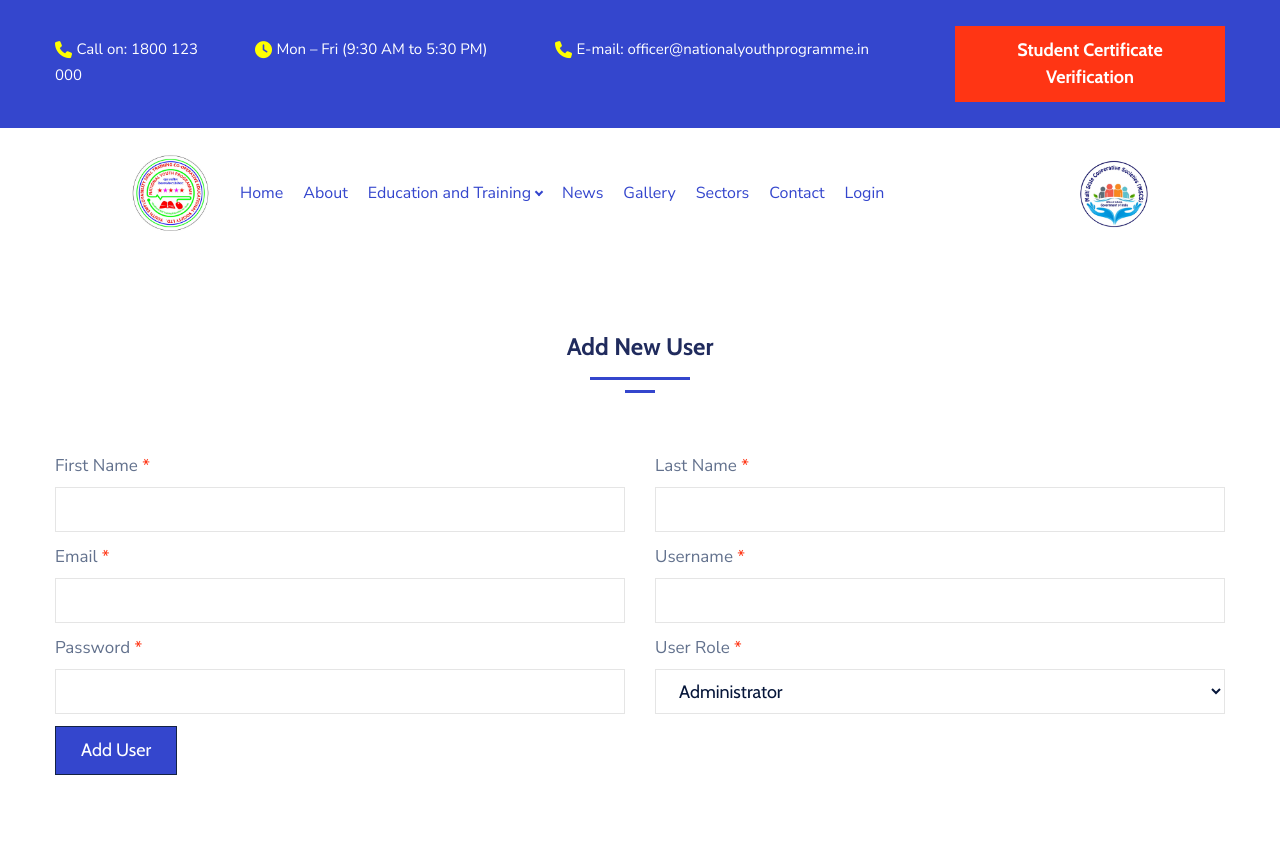
After one commit to Techno-Official/Nationalyouthprogramme, a Django app: page /add_new_user in a window 1280 px wide. The commit adds this page. Run offline with Django 3.2, Linux system fonts and the light colour scheme; data comes from the database, SQL or seed files in the repository; both versions use the stored data as it was after the commit; some libraries are stand-ins or nearby versions.

Commit message:
added user creation form

```diff
--- a/Nationalyouthprogramme/settings.py
+++ b/Nationalyouthprogramme/settings.py
@@ -116,6 +116,9 @@ USE_TZ = True
 STATIC_URL = '/static/'
 MEDIA_URL = "/image/download/"
 MEDIA_ROOT = BASE_DIR
+STATICFILES_DIRS=[
+    BASE_DIR / "static"
+]
 
 # Default primary key field type
 # https://docs.djangoproject.com/en/3.2/ref/settings/#default-auto-field
--- a/Nationalyouthprogramme/urls.py
+++ b/Nationalyouthprogramme/urls.py
@@ -13,6 +13,7 @@ from . import settings
 urlpatterns = [
     path('admin/', admin.site.urls),
     path('',homepage,name='homepage'),
+    path('add_new_user', add_new_user,name='add_new_user'),
     path('dologin', user_login,name='dologin'),
     path('user_logout',user_logout,name='user_logout'),
     path('forgot_password',forgot_password,name='forgot_password'),
--- a/nationalyouth/templates/Main/header.html
+++ b/nationalyouth/templates/Main/header.html
@@ -184,9 +184,8 @@
                         Administration</a>
                         <div class="dropdown-menu hdMainDropdown desktopDropOnHover">
                            <ul class="list-unstyled mb-0 hdDropdownList">
-                              <!-- <li><a class="dropdown-item" href="/e_finance_and_accounts">E-Finance and
-                                 Accounts</a>
-                                 </li> -->
+                              <li><a class="dropdown-item" href="/add_new_user">Add New User</a>
+                                 </li>
                               <li><a class="dropdown-item" href="/e_office_accounts">E-Office Accounts</a>
                               </li>
                               <!-- <li><a class="dropdown-item" href="/e_office_student_register">E-Office Students
--- /dev/null
+++ b/nationalyouth/templates/internal/add_new_user.html
@@ -0,0 +1,93 @@
+<!--
+   Made By -: Techzniczone
+   website - :https://www.techzniczone.com/
+   email - :techzniczone@gmail.com
+   -->
+<!-------------------------------------- E Office File Sanction Registration Page ------------------->
+<!--------------------------------------------------------------------------------------------------->
+{% extends 'Main/base.html' %} {% block main_content %} {% load static %}
+<div class="phStickyWrap">
+    {% include 'Main/header.html' %}
+</div>
+
+<body>
+    <div class="d-lg-flex half">
+        <div class="container">
+            <div class="row align-items-center justify-content-center">
+                <div class="col-lg-12 col-md-12 col-sm-6 py-5 pt-15 pb-15">
+                    <center>
+                        <h3 id="e_office_file_sanction">Add New User</h3>
+
+                        <div style="display: flex; flex-direction: column; align-items: center;">
+                            <div style="width: 100px; height: 3px; background-color: #3446CD; margin-bottom: 10px;">
+                            </div>
+                            <div style="width: 30px; height: 3px; background-color: #3446CD; margin-bottom: 60px;">
+                            </div>
+                        </div>
+                    </center>
+                    <!-- <center>
+                  <p class="mb-4">Error Message Comes Here</p>
+                  </center> -->
+                  {% include 'Main/error_messages.html' %}
+
+                    <form method="post">
+                        {% csrf_token %}
+                        <div class="row">
+                            <div class="col-md-6">
+                                <div class="form-group first">
+                                    <label>First Name <span class="text-danger">*</span></label>
+                                    <input value="{{value.fname}}" name="fname" type="text" class="form-control" />
+                                </div>
+                            </div>
+                            <div class="col-md-6">
+                                <div class="form-group first">
+                                    <label>Last Name <span class="text-danger">*</span></label>
+                                    <input value="{{value.lname}}" name="lname" type="text" class="form-control" />
+                                </div>
+                            </div>
+                        </div>
+                        <div class="row">
+                            <div class="col-md-6">
+                                <div class="form-group first">
+                                    <label>Email <span class="text-danger">*</span></label>
+                                    <input value="{{value.email}}" name="email" type="email" class="form-control" />
+                                </div>
+                            </div>
+                            <div class="col-md-6">
+                                <div class="form-group first">
+                                    <label>Username <span class="text-danger">*</span></label>
+                                    <input value="{{value.username}}" name="username" type="text" class="form-control" />
+                                </div>
+                            </div>
+                        </div>
+                        <div class="row">
+                            <div class="col-md-6">
+                                <div class="form-group first">
+                                    <label>Password <span class="text-danger">*</span></label>
+                                    <input name="password" type="password" class="form-control" />
+                                </div>
+                            </div>
+                            <div class="col-md-6">
+                                <div class="form-group first">
+                                    <label>User Role <span class="text-danger">*</span></label>
+                                    <select name="user_role" class="form-control">
+                                        {% for us in user_role %}
+                                        <option value="{{us.id}}">{{us.user_role}}</option>
+                                        {% endfor %}
+                                    </select>
+                                </div>
+                            </div>
+                        </div>
+                        <input type="submit" value="Add User"
+                            class="btn px-5 btn-primary" style="background-color: #3446CD;" />
+                    </form>
+                </div>
+            </div>
+        </div>
+        <script src="{% static 'forms/js/jquery-3.3.1.min.js' %}"></script>
+        <script src="{% static 'forms/js/popper.min.js' %}"></script>
+        <script src="{% static 'forms/js/bootstrap.min.js' %}"></script>
+        <script src="{% static 'forms/js/main.js' %}"></script>
+        {% endblock %}
+    </div>
+</body>
--- a/nationalyouth/views.py
+++ b/nationalyouth/views.py
@@ -64,6 +64,80 @@ def homepage(request):
     return render(request,'Main/homepage.html',data)
 #===================================================================================================
 #===================================================================================================
+
+
+
+
+#====================================================================================================
+#======================================= Add New User Page ==========================================
+
+
+def add_new_user(request):
+    error_message = None
+    value = None
+    all_user_role = User_Role.objects.all()
+    if request.method=="POST":
+        fname = request.POST.get("fname")
+        lname = request.POST.get("lname")
+        email = request.POST.get("email")
+        get_username = request.POST.get("username")
+        get_password = request.POST.get("password")
+
+        get_user_role_id = request.POST.get("user_role")
+        get_user_group = request.POST.get("user_group")
+        hash_password = make_password(get_password)
+
+        get_user_role = User_Role.objects.get(id=get_user_role_id)
+
+
+
+        # user = CustomeUser.objects.get(username=get_username)
+
+        value = {
+            "fname": fname,
+            "lname": lname,
+            "email": email,
+            "username":get_username,
+        }
+        add_user = CustomeUser(
+            username = get_username,
+            first_name = fname,
+            last_name = lname,
+            email = email,
+            password = hash_password,
+            decrypt_password = get_password,
+            user_status = '1',
+            user_role = get_user_role,
+            is_staff = True,
+        )
+        if not fname:
+            error_message = "User First Name is Required !!"
+        elif not lname:
+            error_message = "User Last Name is Required !!"
+        elif not email:
+            error_message = "User Email is Required !!"
+        elif not get_username:
+            error_message = "Username is Required !!"
+        elif not get_password:
+            error_message = "User Password is Required !!"
+        elif CustomeUser.objects.filter(email=email).exists():
+            error_message = "Email Already Exists !!!"
+        elif CustomeUser.objects.filter(username=get_username).exists():
+            error_message = "Username Already Exists !!!"
+        if not error_message:
+            add_user.save()
+            # add_user.groups.set(user_group)
+            messages.success(request, "User Registered Successfully " )
+            return redirect('add_new_user')
+    data = {
+        'user_role':all_user_role,
+        'error':error_message,
+        'value':value,
+    }
+    return render(request, 'internal/add_new_user.html', data)
+
+#====================================================================================================
+
 
 
 
```
Also changed, not shown: db.sqlite3.
